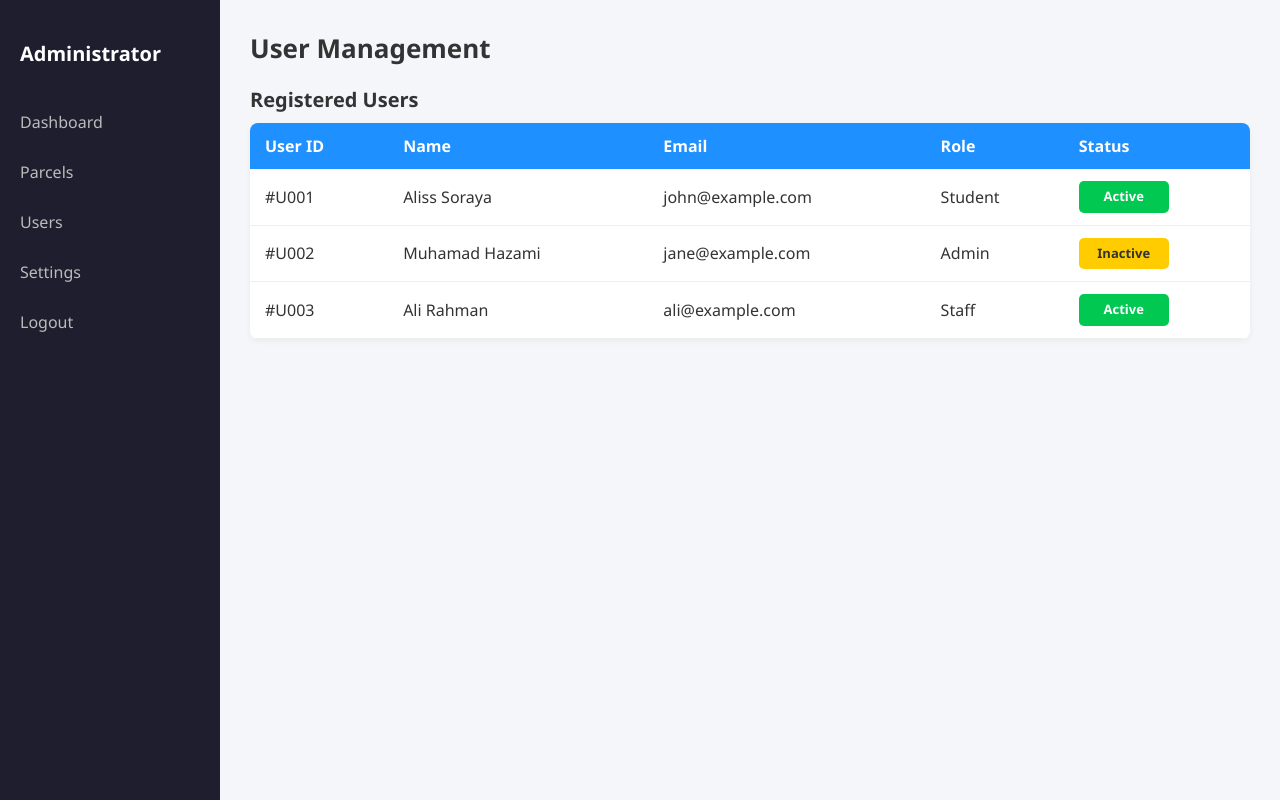
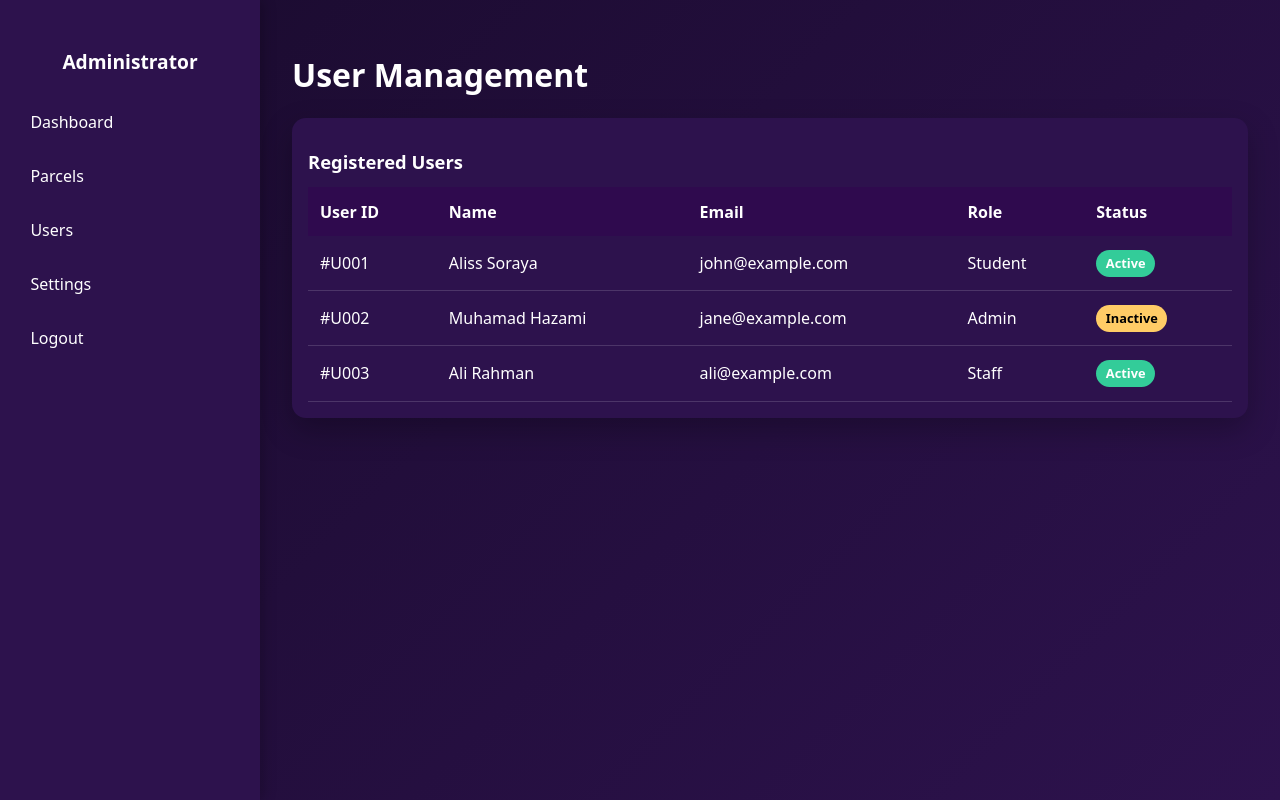
Before and after one commit to Aliss031/Parcel_System, a PHP site: page /users.html in a window 1280 px wide. Run offline with PHP 8.4, Linux system fonts and the light colour scheme.

Commit message:
Update style.css

```diff
--- a/style.css
+++ b/style.css
@@ -1,15 +1,13 @@
-* {
-  margin: 0;
-  padding: 0;
-  box-sizing: border-box;
-  font-family: 'Segoe UI', sans-serif;
+/* ===== Base / Reset ===== */
+* { box-sizing: border-box; }
+html, body { height: 100%; margin: 0; }
+body {
+  font-family: system-ui, -apple-system, Segoe UI, Roboto, Inter, Arial, sans-serif;
+  color: #fff; /* all text white */
+  background: linear-gradient(135deg, #1a0b2e, #2d124d); /* deep purple gradient */
 }
 
-body {
-  background-color: #f4f6fa;
-  color: #333;
-}
-
+/* ===== Layout ===== */
 .dashboard {
   display: flex;
   min-height: 100vh;
@@ -17,126 +15,148 @@ body {
 
 /* Sidebar */
 .sidebar {
-  width: 220px;
-  background-color: #1e1e2f;
-  color: #fff;
-  padding: 20px;
+  width: 260px;
+  padding: 2rem 1rem;
+  display: flex;
+  flex-direction: column;
+  background: #2d124d; /* dark purple */
+  box-shadow: 4px 0 12px rgba(0,0,0,0.2);
 }
 
 .sidebar h2 {
-  margin-top: 20px;       /* push it lower */
-  margin-bottom: 30px;
-  font-size: 20px;
+  font-size: 1.2rem;
+  font-weight: 600;
+  text-align: center;
+  margin-bottom: 1.5rem;
+  color: #fff;
 }
 
 .sidebar nav a {
   display: block;
-  color: #bbb;
+  padding: 0.75rem 0.9rem;
+  margin-bottom: 0.5rem;
   text-decoration: none;
-  padding: 14px 0;
-  transition: color 0.2s, transform 0.2s;
+  border-radius: 10px;
+  color: #fff;
+  transition: background 0.25s ease, transform 0.18s ease;
+}
+.sidebar nav a:hover,
+.sidebar nav a.active {
+  background: #6f1ab6; /* dark purple hover */
+  color: #fff;
+  transform: translateX(2px);
 }
 
-.sidebar nav a:hover {
-  color: #fff;
-  transform: translateX(5px);
+/* ===== Main Content ===== */
+.main-content {
+  flex: 1;
+  min-width: 0;
+  padding: 2rem;
+  overflow-y: auto;
 }
 
-/* Main Content */
-.main-content {
-  flex: 1;
-  padding: 30px;
+.topbar {
+  display: flex;
+  align-items: center;
+  justify-content: space-between;
+  gap: 1rem;
+  margin-bottom: 1.25rem;
+}
+.topbar h1 {
+  font-size: 1.75rem;
+  font-weight: 700;
+  color: #fff;
 }
 
-header h1 {
-  margin-bottom: 20px;
-  font-size: 26px;
+/* ===== Cards ===== */
+.cards {
+  display: grid;
+  grid-template-columns: repeat(auto-fit, minmax(220px, 1fr));
+  gap: 1rem;
+  margin-bottom: 2rem;
+}
+.card {
+  background: #2d124d;
+  border-radius: 14px;
+  padding: 1.2rem 1.4rem;
+  transition: transform 0.25s ease, background 0.3s ease;
+  box-shadow: 0 12px 30px rgba(0,0,0,0.25);
+  color: #fff;
+}
+.card:hover {
+  transform: translateY(-4px);
+  background: #6f1ab6; /* dark purple hover */
+}
+.card h3 {
+  font-size: 0.95rem;
+  font-weight: 600;
+  opacity: 0.95;
+  margin-bottom: 0.45rem;
+  color: #fff;
+}
+.card p {
+  font-size: 2rem;
+  font-weight: 800;
+  color: #fff;
 }
 
-/* Cards */
-.cards {
-  display: flex;
-  gap: 20px;
-  margin-bottom: 30px;
+/* ===== Table ===== */
+.parcel-table {
+  background: #2d124d;
+  border-radius: 14px;
+  padding: 1rem;
+  box-shadow: 0 12px 30px rgba(0,0,0,0.25);
+  color: #fff;
 }
-
-.card {
-  flex: 1;
-  background-color: #fff;
-  padding: 20px;
-  border-radius: 10px;
-  box-shadow: 0 4px 6px rgba(0,0,0,0.05);
-  text-align: center;
-  transition: transform 0.2s;
-}
-
-.card:hover {
-  transform: translateY(-5px);
-}
-
-.card h3 {
-  margin-bottom: 10px;
-  font-size: 18px;
-}
-
-.card p {
-  font-size: 24px;
-  font-weight: bold;
-  color: #1e90ff;
-}
-
-/* Table */
 .parcel-table h2 {
-  margin-bottom: 10px;
-  font-size: 20px;
+  margin-bottom: 0.8rem;
+  font-size: 1.15rem;
+  font-weight: 700;
+  color: #fff;
 }
 
 table {
   width: 100%;
   border-collapse: collapse;
-  background: #fff;
-  border-radius: 8px;
-  overflow: hidden;
-  box-shadow: 0 2px 6px rgba(0,0,0,0.05);
+  color: #fff;
 }
-
-thead {
-  background-color: #1e90ff;
+thead { background: #2f0a4e; color: #fff; } /* dark purple header */
+th, td {
+  text-align: left;
+  padding: 0.85rem 0.75rem;
+  white-space: nowrap;
+}
+th { font-weight: 700; }
+tbody tr { border-bottom: 1px solid rgba(255,255,255,0.15); }
+tbody tr:hover {
+  background: #6f1ab6; /* dark purple hover */
   color: #fff;
 }
 
-th, td {
-  padding: 12px 15px;
-  text-align: left;
+/* ===== Status Badges ===== */
+.status {
+  display: inline-block;
+  padding: 0.28rem 0.6rem;
+  border-radius: 999px;
+  font-size: 0.8rem;
+  font-weight: 700;
+  text-transform: capitalize;
+}
+.status.pending {
+  background: #ffcc66;
+  color: #000;
+}
+.status.collected {
+  background: #33cc99;
+  color: #fff;
 }
 
-tbody tr {
-  border-bottom: 1px solid #eee;
-  transition: background 0.2s;
+/* ===== Responsive ===== */
+@media (max-width: 900px) {
+  .sidebar { width: 220px; }
 }
-
-tbody tr:hover {
-  background-color: #f9f9f9;
+@media (max-width: 720px) {
+  .sidebar { display: none; }
+  .main-content { padding: 1.25rem; }
+  .topbar h1 { font-size: 1.35rem; }
 }
-
-/* Status Badges */
-.status {
-  display: inline-block;
-  min-width: 90px;
-  text-align: center;
-  padding: 6px 10px;
-  border-radius: 5px;
-  font-size: 13px;
-  font-weight: bold;
-  line-height: 1.5;
-}
-
-.status.pending {
-  background-color: #ffcc00;
-  color: #333;
-}
-
-.status.collected {
-  background-color: #00c851;
-  color: #fff;
-}
```
